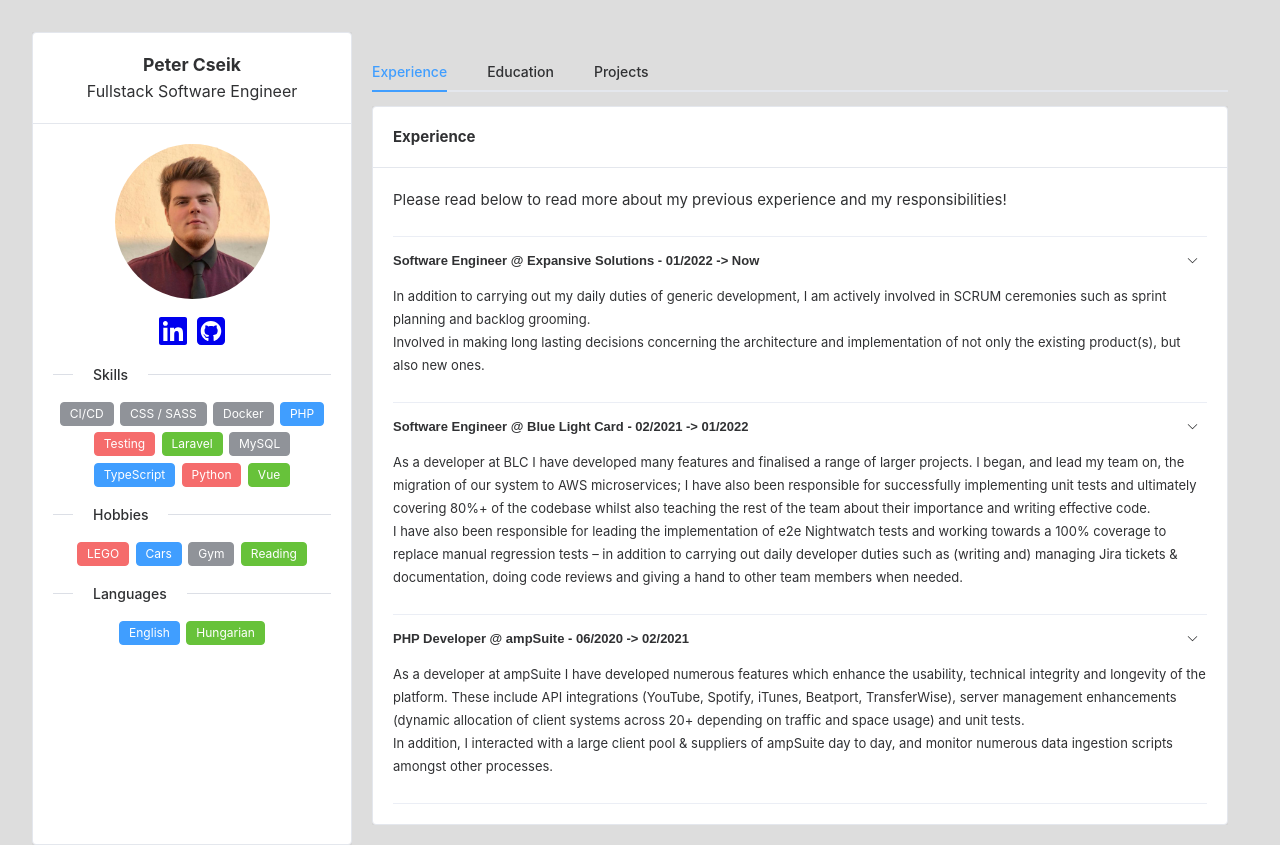
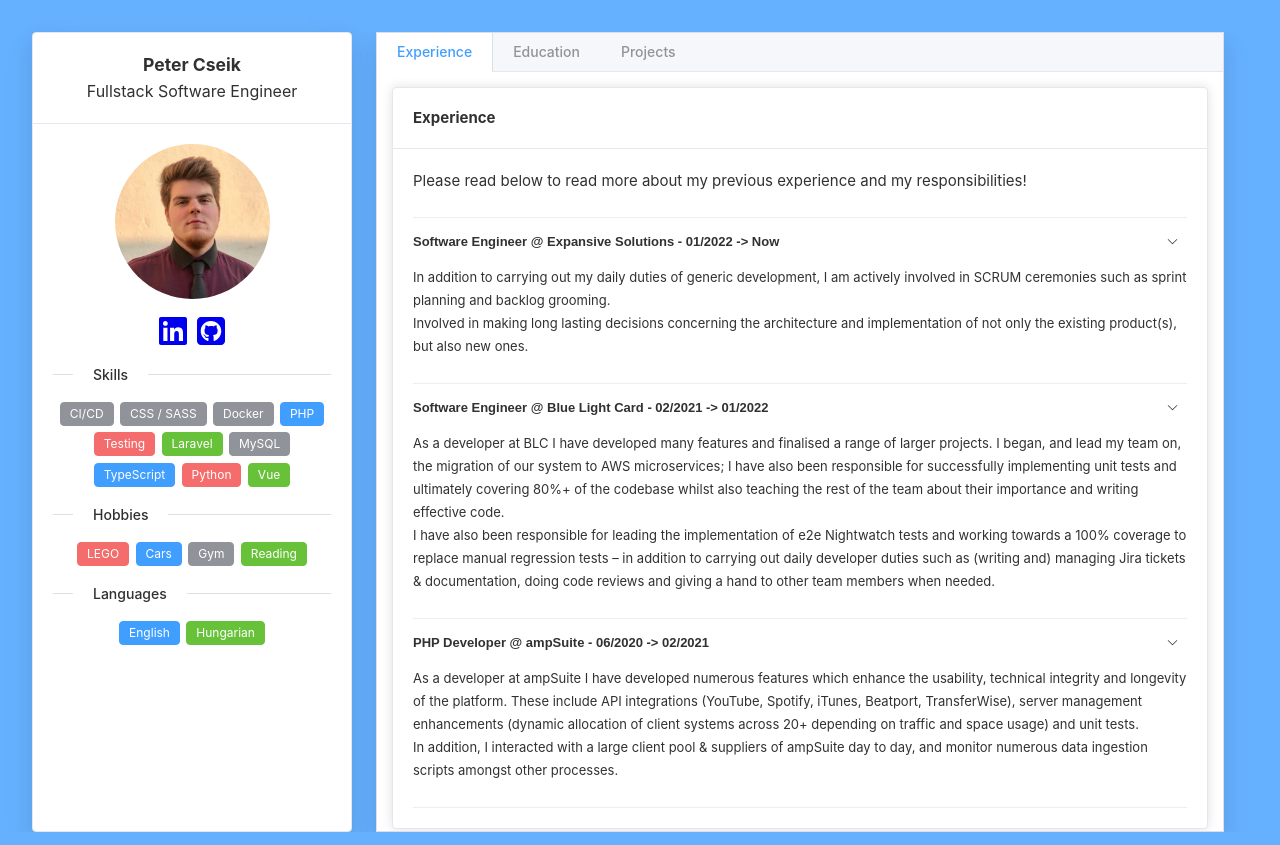
Before and after one commit to peti123x/peti123x.github.io, a Vue app: page / in a window 1280 px wide. Built offline with nearby package versions, Linux system fonts and the light colour scheme.

Commit message:
Styling changes

```diff
--- a/src/App.vue
+++ b/src/App.vue
@@ -17,10 +17,16 @@ import Person from "@/components/Person.vue";
   </div>
 </template>
 
-<style scoped>
-
+<style>
+#header {
+  box-shadow: var(--el-box-shadow);
+}
 .common-layout {
   height: 100%;
 }
+.el-main {
+  height: 100%;
+  padding: 0 1.5rem !important;
+}
 
 </style>
--- a/src/assets/main.css
+++ b/src/assets/main.css
@@ -5,7 +5,7 @@ html, body {
 }
 
 body {
-  background-color: #DDDDDD;
+  background-color: #66b1ff;
 }
 
 #app {
--- a/src/views/HomeView.vue
+++ b/src/views/HomeView.vue
@@ -1,11 +1,10 @@
 <template>
   <main>
-    <el-tabs tab-position="top" class="tabbed-view">
+    <el-tabs tab-position="top" class="tabbed-view" type="border-card">
       <el-tab-pane label="Experience"><Experience /></el-tab-pane>
       <el-tab-pane label="Education"><Education /></el-tab-pane>
       <el-tab-pane label="Projects"><Projects /></el-tab-pane>
     </el-tabs>
-
   </main>
 </template>
 <script lang="ts">
@@ -31,4 +30,9 @@ export default defineComponent({
   min-height: 90vh;
   height: auto;
 }
+
+main {
+  box-shadow: var(--el-box-shadow);
+  height: 100%;
+}
 </style>
```
